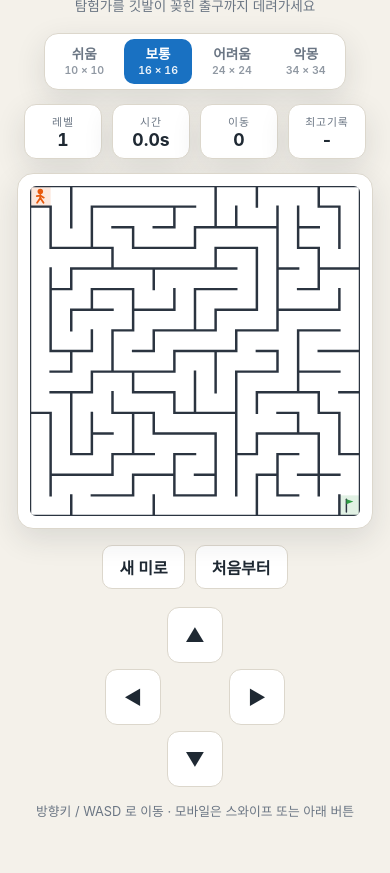
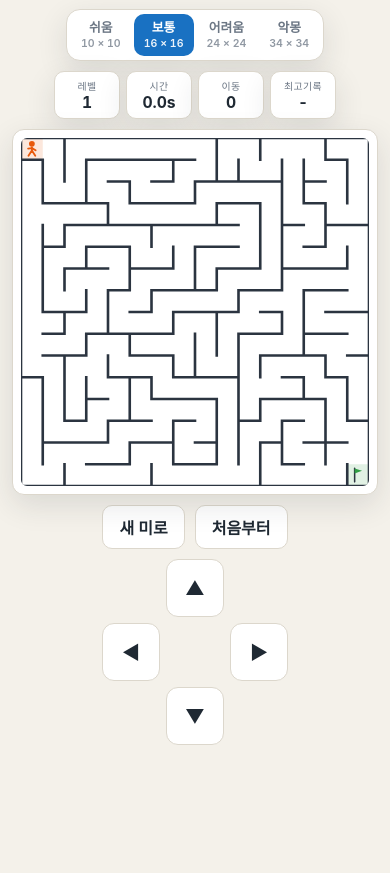
Before and after one commit to geonheeirene/wecruit_maze_geonhee, a plain HTML site: page index.html in a window 390 px wide. Shown: the part 68-941 px from the top of the page. After the commit the page ends 844 px from the top, so only its background shows below. Drawn offline with Linux system fonts and the light colour scheme.

Commit message:
Optimize for mobile and add share thumbnail

```diff
--- a/index.html
+++ b/index.html
@@ -2,8 +2,30 @@
 <html lang="ko">
 <head>
 <meta charset="UTF-8">
-<meta name="viewport" content="width=device-width, initial-scale=1, maximum-scale=1, user-scalable=no">
-<title>Maze Runner</title>
+<meta name="viewport" content="width=device-width, initial-scale=1, maximum-scale=1, user-scalable=no, viewport-fit=cover">
+<title>미로찾기 — Maze Runner</title>
+<meta name="description" content="매번 새로 생성되는 미로를 탈출하세요. 난이도 4단계, 기록 저장, 모바일 지원.">
+<meta name="theme-color" content="#f4f1ea" media="(prefers-color-scheme: light)">
+<meta name="theme-color" content="#14171c" media="(prefers-color-scheme: dark)">
+
+<!-- 카카오톡·페이스북 등 공유 미리보기 (Open Graph) -->
+<meta property="og:type" content="website">
+<meta property="og:site_name" content="미로찾기">
+<meta property="og:title" content="미로찾기 — Maze Runner">
+<meta property="og:description" content="매번 새로 생성되는 미로를 탈출하세요. 쉬움부터 악몽까지 4단계, 기록도 저장됩니다.">
+<meta property="og:url" content="https://geonheeirene.github.io/wecruit_maze_geonhee/">
+<meta property="og:image" content="https://geonheeirene.github.io/wecruit_maze_geonhee/og-image.png">
+<meta property="og:image:type" content="image/png">
+<meta property="og:image:width" content="1200">
+<meta property="og:image:height" content="630">
+<meta property="og:image:alt" content="미로와 탐험가 캐릭터가 그려진 미로찾기 게임 썸네일">
+<meta property="og:locale" content="ko_KR">
+
+<!-- 트위터/X -->
+<meta name="twitter:card" content="summary_large_image">
+<meta name="twitter:title" content="미로찾기 — Maze Runner">
+<meta name="twitter:description" content="매번 새로 생성되는 미로를 탈출하세요. 난이도 4단계, 기록 저장, 모바일 지원.">
+<meta name="twitter:image" content="https://geonheeirene.github.io/wecruit_maze_geonhee/og-image.png">
 <style>
   :root {
     --bg: #f4f1ea;
@@ -54,11 +76,13 @@
     color: var(--ink);
     font-family: "Pretendard", -apple-system, BlinkMacSystemFont, "Segoe UI", system-ui, sans-serif;
     min-height: 100vh;
+    min-height: 100dvh;           /* dodges the mobile address-bar resize */
     display: flex;
     flex-direction: column;
     align-items: center;
-    padding: 24px 16px 40px;
+    padding: 24px 16px calc(32px + env(safe-area-inset-bottom));
     -webkit-tap-highlight-color: transparent;
+    overscroll-behavior: none;    /* no pull-to-refresh mid-game */
   }
 
   header { text-align: center; margin-bottom: 18px; }
@@ -177,6 +201,57 @@
   .hint { color: var(--muted); font-size: 0.8rem; margin-top: 14px; text-align: center; }
 
   @media (min-width: 720px) { .dpad { display: none; } }
+
+  /* Phones: tighten the chrome so the maze itself gets the space */
+  @media (max-width: 480px) {
+    body { padding: 14px 12px calc(20px + env(safe-area-inset-bottom)); }
+    header { margin-bottom: 12px; }
+    h1 { font-size: 1.25rem; }
+    .sub { font-size: 0.78rem; }
+    .stats { gap: 6px; margin-bottom: 10px; }
+    .stat { padding: 6px 10px; min-width: 66px; border-radius: 10px; }
+    .stat .k { font-size: 0.62rem; letter-spacing: 0.04em; }
+    .stat .v { font-size: 0.98rem; }
+    .diffs { gap: 3px; padding: 4px; margin-bottom: 10px; }
+    .diffs button { padding: 6px 10px; font-size: 0.8rem; }
+    .board { padding: 8px; border-radius: 12px; }
+    .controls { margin-top: 10px; }
+    .dpad { grid-template-columns: repeat(3, 58px); grid-template-rows: repeat(3, 58px); margin-top: 10px; }
+    .hint { display: none; }   /* the d-pad speaks for itself on a phone */
+  }
+
+  /* Landscape phones: side-by-side so nothing scrolls */
+  @media (max-height: 520px) and (orientation: landscape) {
+    body {
+      display: grid;
+      grid-template-areas:
+        "stats  board dpad"
+        "diffs  board dpad"
+        "ctrls  board dpad";
+      grid-template-columns: auto auto auto;
+      align-content: center;
+      justify-content: center;
+      align-items: center;
+      gap: 8px 16px;
+      padding: 8px 12px;
+    }
+    header, .hint { display: none; }
+    .stats { grid-area: stats; margin-bottom: 0; }
+    .diffs { grid-area: diffs; margin-bottom: 0; }
+    .board { grid-area: board; }
+    .controls { grid-area: ctrls; margin-top: 0; }
+    .dpad {
+      display: grid;
+      grid-area: dpad;
+      grid-template-columns: repeat(3, 48px);
+      grid-template-rows: repeat(3, 48px);
+      margin-top: 0;
+    }
+  }
+
+  /* Taps should never trigger the browser's double-tap zoom */
+  button, .board, .dpad { touch-action: manipulation; }
+  .board { touch-action: none; }
 </style>
 </head>
 <body>
@@ -291,8 +366,16 @@
   }
 
   function fitCanvas() {
-    const maxW = Math.min(window.innerWidth - 60, 560);
-    const size = Math.max(240, Math.floor(maxW));
+    // The board must fit the width *and* leave room for the panels above and
+    // the d-pad below — otherwise landscape phones scroll mid-game.
+    const narrow = window.innerWidth <= 480;
+    const landscape = window.innerHeight <= 520 && window.innerWidth > window.innerHeight;
+    // In landscape the panels sit beside the board, so only the padding costs height.
+    const sideChrome = landscape ? 420 : (narrow ? 42 : 60);
+    const vertChrome = landscape ? 42 : (narrow ? 330 : 390);
+    const maxW = Math.min(window.innerWidth - sideChrome, 560);
+    const maxH = window.innerHeight - vertChrome;
+    const size = Math.max(200, Math.floor(Math.min(maxW, maxH)));
     const dpr = window.devicePixelRatio || 1;
     canvas.style.width = size + 'px';
     canvas.style.height = size + 'px';
```
Also changed, not shown: og-image.png (added).
